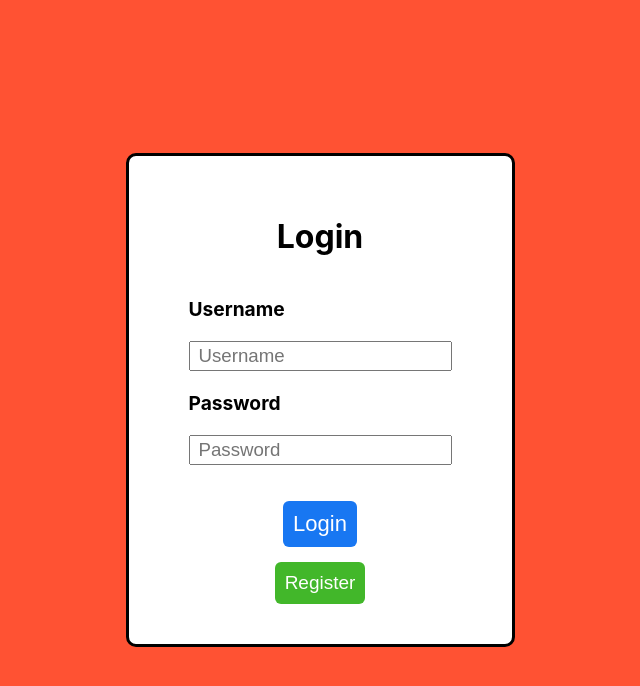
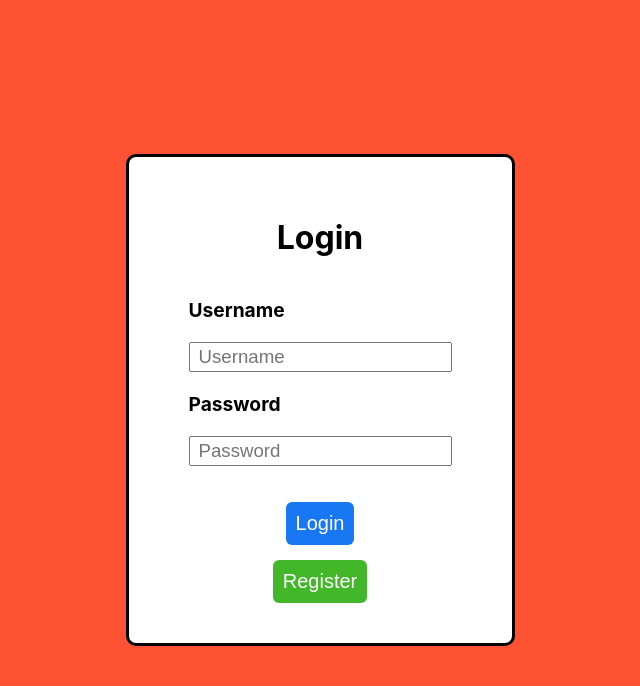
Before and after one commit to OatCoE15/Mini_Project, a Next.js app in the folder mini_project/: page /login in a window 1280 px wide. Shown: the top 686 px of the page, without its empty margins (320-960 px from the left). Built offline with nearby package versions, Linux system fonts and the light colour scheme.

Commit message:
Edit_Login

```diff
--- a/mini_project/pages/login.js
+++ b/mini_project/pages/login.js
@@ -59,11 +59,11 @@ export default function Login({ token }) {
                 <div className={styles.loginpage}>
                     <h1 className={styles.logintext}>Login</h1>
                     {loginForm()}
-                    <div className={styles.btn_login}>
-                        <button className={styles.login} onClick={login}>Login</button>
+                    <div className={styles.login}>
+                        <button className={styles.btn_login} onClick={login}>Login</button>
                     </div>
-                    <div className={styles.btn_register}>
-                        <button className={styles.register} onClick={login}>Register</button>
+                    <div className={styles.register}>
+                        <button className={styles.btn_register} onClick={login}>Register</button>
                     </div>
                 </div>
             </div>
--- a/mini_project/styles/login.module.css
+++ b/mini_project/styles/login.module.css
@@ -29,31 +29,30 @@
   font-size: 1.2rem;
 }
 .gridContainer>div>input {
-  grid-template-columns: 100px auto;
   width: 100%;
   padding: 2px 8px;
   margin: 0px 0;
   box-sizing: border-box;
   font-size: 14pt;
 }
-.btn_login{
+.login{
   text-align: center;
   margin-top: 10px;
 }
-.btn_register{
+.register{
   text-align: center;
   margin-top: 15px;
 }
-.login{
-  font-size: 22px;
+.btn_login{
+  font-size: 20px;
   border-radius: 6px;
   background-color :#1877f2;
   color: white;
   border: white;
   padding: 10px;
 }
-.register{
-  font-size: 19px;
+.btn_register{
+  font-size: 20px;
   border-radius: 6px;
   color: white;
   border: white;
```
